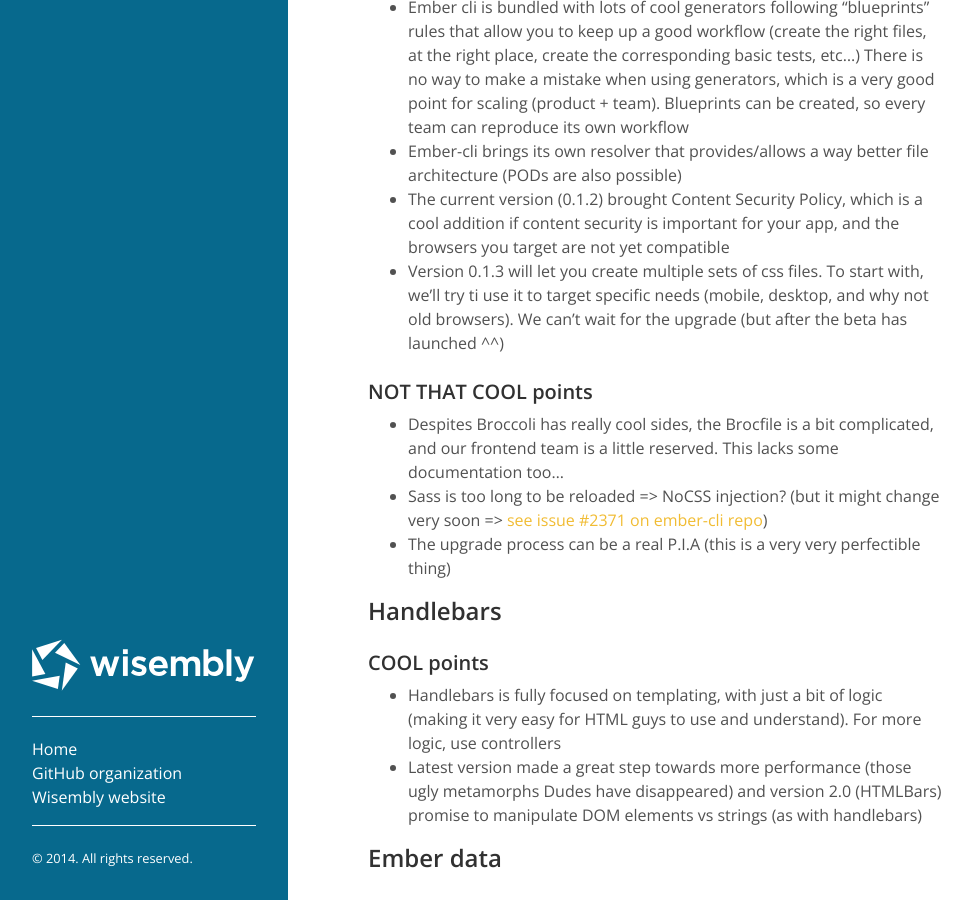
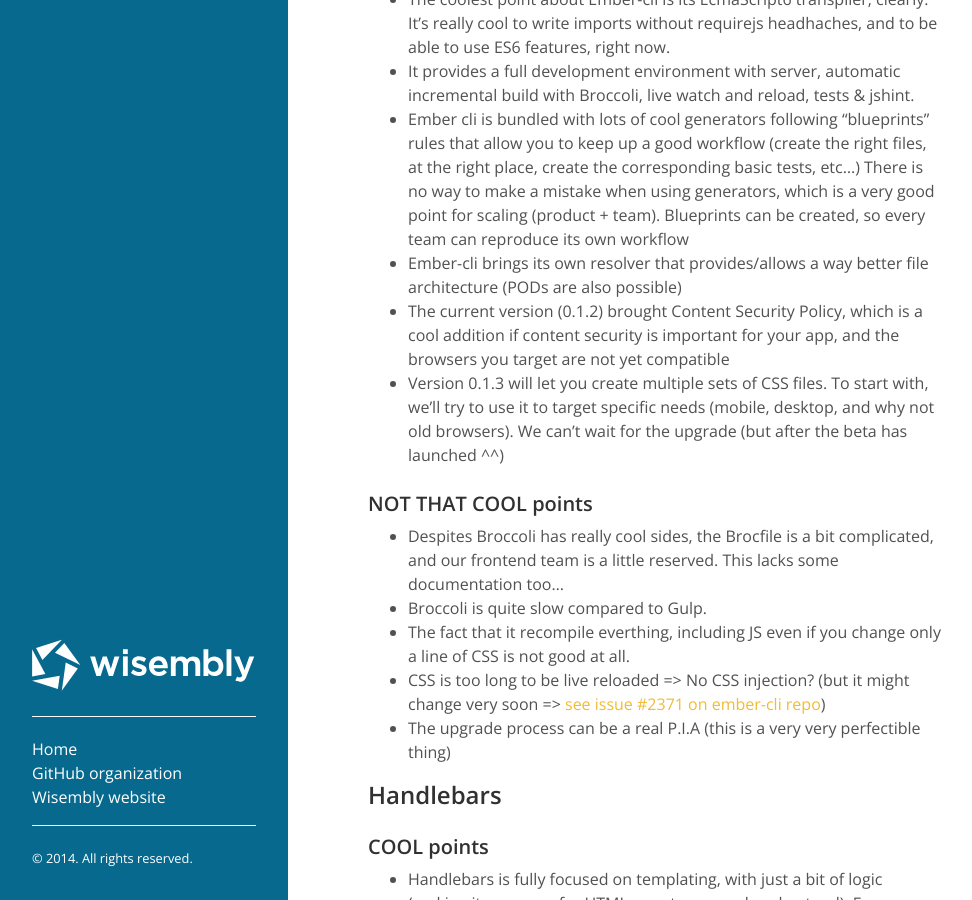
Before and after one commit to Wisembly/blog, a Jekyll site: the page built from _posts/2014-12-10-what-we-have-learn-from-ember.markdown, in a window 1280 px wide and 900 px high, scrolled down 2626 px. Shown: the whole window, without its empty margins (0-972 px from the left). Built offline with Jekyll 4.4.1, drawn with Linux system fonts in a browser that asks for light colours; Markdown is read by kramdown in place of the engine named in the settings; comment, search, counter and statistics services are not loaded; some of the changed text lies outside the part shown.

Commit message:
Add a line about components and styleguide - few typos - Add a line about broccoli too

```diff
--- a/_posts/2014-12-10-what-we-have-learn-from-ember.markdown
+++ b/_posts/2014-12-10-what-we-have-learn-from-ember.markdown
@@ -53,6 +53,8 @@
 
 Don't fear using components in components, the more "organic" your design / approach is, the more modular your components will be. Oh, and you're likely to drink less coffee (think about your health Dude ^^)
 
+Another cool aspect of using components as a front-end developer/UI developer is to list UI oriented ones in a styleguide and, in that way, help developers to test, see regressions and find which ones are available with their parameters.
+
 Ember 2.0 will put even more emphasis on components!
 
 
@@ -70,12 +72,14 @@
 + Ember cli is bundled with lots of cool generators following "blueprints" rules that allow you to keep up a good workflow (create the right files, at the right place, create the corresponding basic tests, etc...) There is no way to make a mistake when using generators, which is a very good point for scaling (product + team). Blueprints can be created, so every team can reproduce its own workflow
 + Ember-cli brings its own resolver that provides/allows a way better file architecture (PODs are also possible)
 + The current version (0.1.2) brought Content Security Policy, which is a cool addition if content security is important for your app, and the browsers you target are not yet compatible
-+ Version 0.1.3 will let you create multiple sets of css files. To start with, we'll try ti use it to target specific needs (mobile, desktop, and why not old browsers). We can't wait for the upgrade (but after the beta has launched ^^)
++ Version 0.1.3 will let you create multiple sets of CSS files. To start with, we'll try to use it to target specific needs (mobile, desktop, and why not old browsers). We can't wait for the upgrade (but after the beta has launched ^^)
 
 
 ### NOT THAT COOL points
 - Despites Broccoli has really cool sides, the Brocfile is a bit complicated, and our frontend team is a little reserved. This lacks some documentation too...
-- Sass is too long to be reloaded => NoCSS injection? (but it might change very soon => [see issue #2371 on ember-cli repo](https://github.com/stefanpenner/ember-cli/issues/2371))
+- Broccoli is quite slow compared to Gulp.
+- The fact that it recompile everthing, including JS even if you change only a line of CSS is not good at all.
+- CSS is too long to be live reloaded => No CSS injection? (but it might change very soon => [see issue #2371 on ember-cli repo](https://github.com/stefanpenner/ember-cli/issues/2371))
 - The upgrade process can be a real P.I.A (this is a very very perfectible thing)
 
 
```
